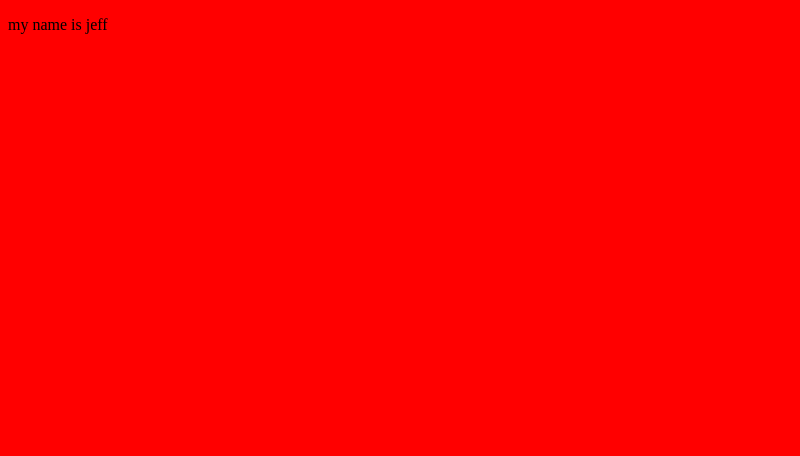
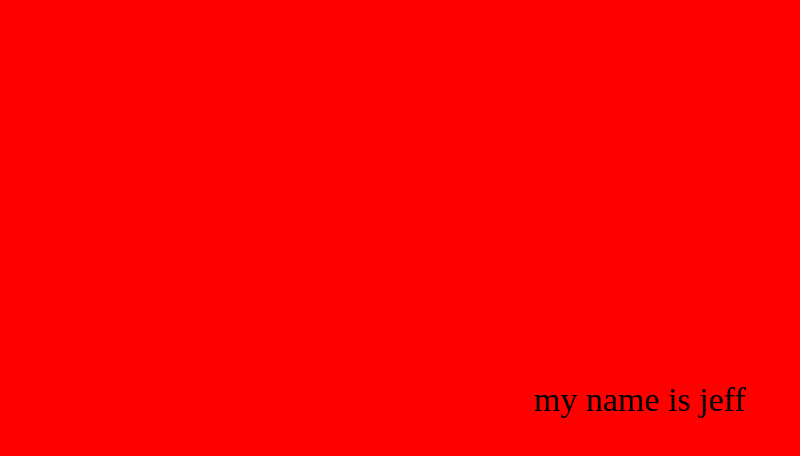
Before and after one commit to kdesimini/CSS-Disco-Background, a plain HTML site: page docs/index.html in a window 1280 px wide. Shown: the whole page, without its empty margins (0-800 px from the left). Drawn offline with Linux system fonts and the light colour scheme.

Commit message:
mynameisjeff

```diff
--- a/docs/index.html
+++ b/docs/index.html
@@ -1,14 +1,16 @@
 <!DOCTYPE html>
-
 <html>
 
 <head>
-    <link rel="stylesheet" href="style.css" />
+    <meta name="viewport" content="width=device-width, initial-scale=1.0" />
+    <link rel="stylesheet" href="layout.css">
+    <link rel="stylesheet" href="style.css">
+
 </head>
 
 <body>
-    <div>
-        <p> my name is jeff</p>
+    <div class="center">
+        <p>my name is jeff</p>
     </div>
 </body>
 
--- /dev/null
+++ b/docs/layout.css
@@ -0,0 +1,19 @@
+html,
+body {
+    margin: 0;
+    padding: 0;
+    width: 100%;
+    height: 100%;
+    display: table
+}
+
+p {
+    font-size: 34px;
+    text-align: center;
+}
+
+.center {
+    display: table-cell;
+    text-align: center;
+    vertical-align: middle;
+}
```
